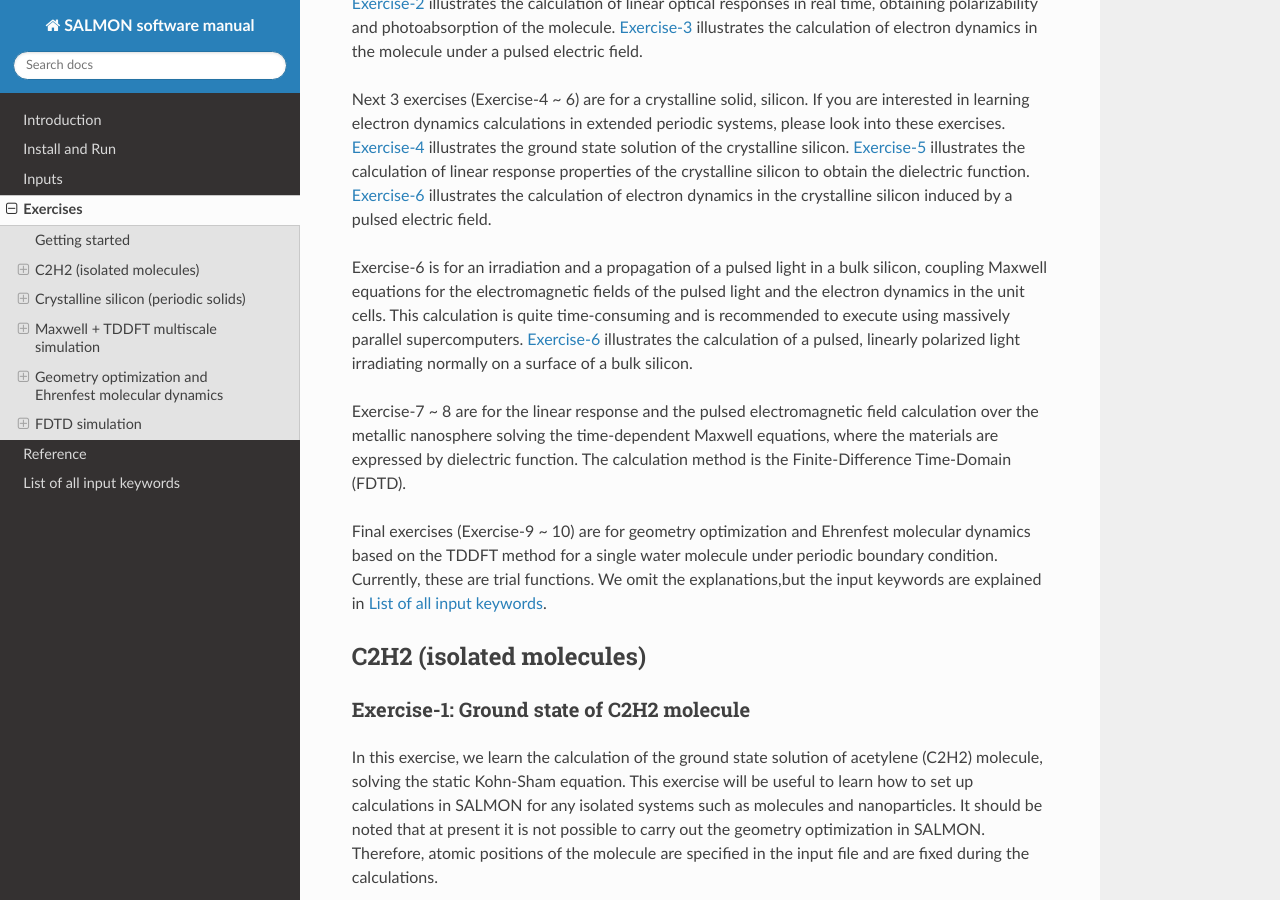
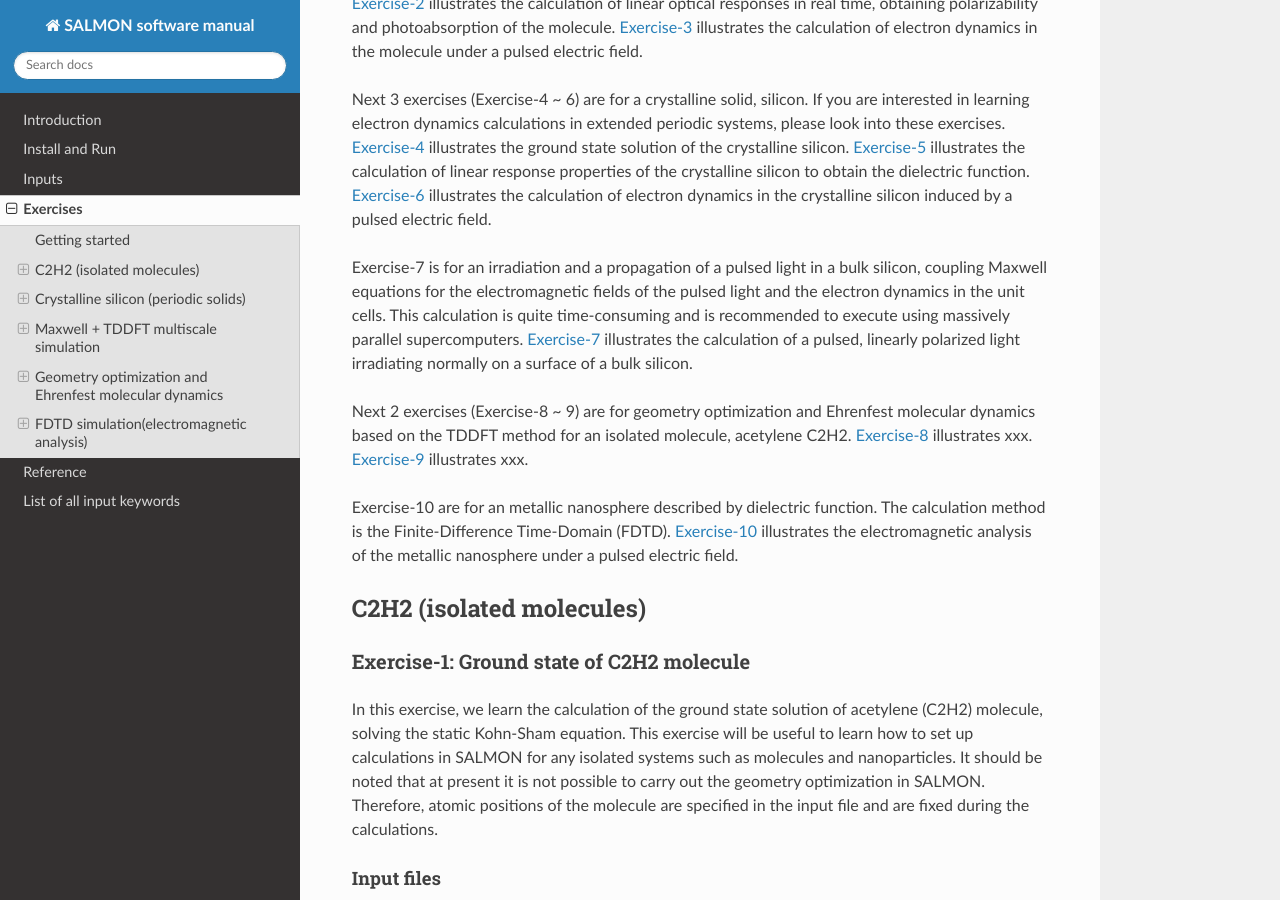
Before and after one commit to SALMON-TDDFT/SALMON-DOCS, a Sphinx documentation site: the page built from source/exercises.rst, in a window 1280 px wide and 900 px high, scrolled down 704 px. Built offline with Sphinx 7.4.7 and the Read the Docs theme 2.0.0, drawn with Linux system fonts in a browser that asks for light colours; formulas are drawn with MathJax 3; some of the changed text lies outside the part shown.

Commit message:
Update exercises.rst

```diff
--- a/source/exercises.rst
+++ b/source/exercises.rst
@@ -53,26 +53,27 @@ silicon to obtain the dielectric function.
 illustrates the calculation of electron dynamics in the crystalline
 silicon induced by a pulsed electric field.
 
-Exercise-6 is for an irradiation and a propagation
+Exercise-7 is for an irradiation and a propagation
 of a pulsed light in a bulk silicon, coupling Maxwell equations for the
 electromagnetic fields of the pulsed light and the electron dynamics in
 the unit cells. This calculation is quite time-consuming and is
 recommended to execute using massively parallel supercomputers.
-:any:`Exercise-6 <exercise-6>`
+:any:`Exercise-7 <exercise-7>`
 illustrates the calculation of a pulsed, linearly polarized light
 irradiating normally on a surface of a bulk silicon.
 
-Exercise-7 ~ 8 are for the linear response and the pulsed electromagnetic field calculation
-over the metallic nanosphere solving the time-dependent Maxwell equations,
-where the materials are expressed by dielectric function.
+Next 2 exercises (Exercise-8 ~ 9) are for geometry optimization and
+Ehrenfest molecular dynamics based on the TDDFT method
+for an isolated molecule, acetylene C2H2.
+:any:`Exercise-8 <exercise-8>`
+illustrates xxx.
+:any:`Exercise-9 <exercise-9>`
+illustrates xxx.
+
+Exercise-10 are for an metallic nanosphere described by dielectric function.
 The calculation method is the Finite-Difference Time-Domain (FDTD).
-
-Final exercises (Exercise-9 ~ 10) are for geometry optimization and
-Ehrenfest molecular dynamics based on the TDDFT method
-for a single water molecule under periodic boundary condition.
-Currently, these are trial functions.
-We omit the explanations,but the input keywords are explained
-in :any:`List of all input keywords <List of all input keywords>`.
+:any:`Exercise-10 <exercise-10>`
+illustrates the electromagnetic analysis of the metallic nanosphere under a pulsed electric field.
 
 
 C2H2 (isolated molecules)
@@ -3107,7 +3108,7 @@ xxx.
 
 
 
-FDTD simulation
+FDTD simulation(electromagnetic analysis)
 ---------------
 
 .. _exercise-10:
```
